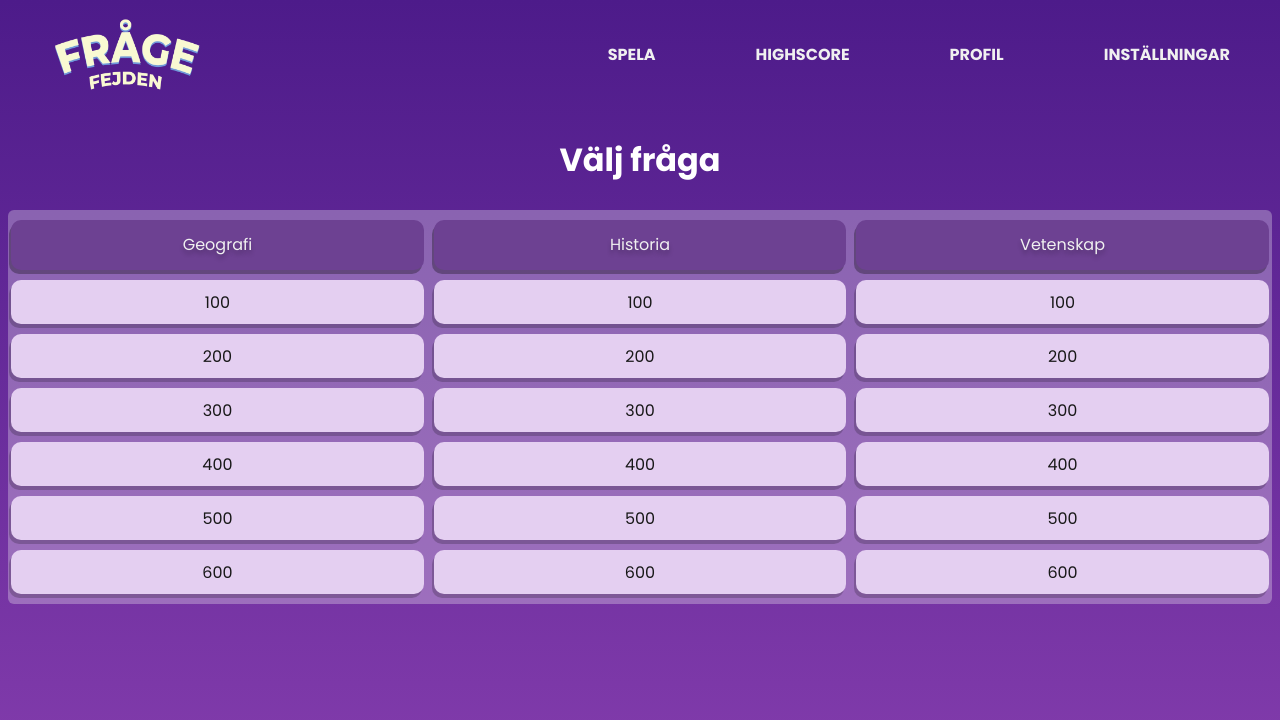
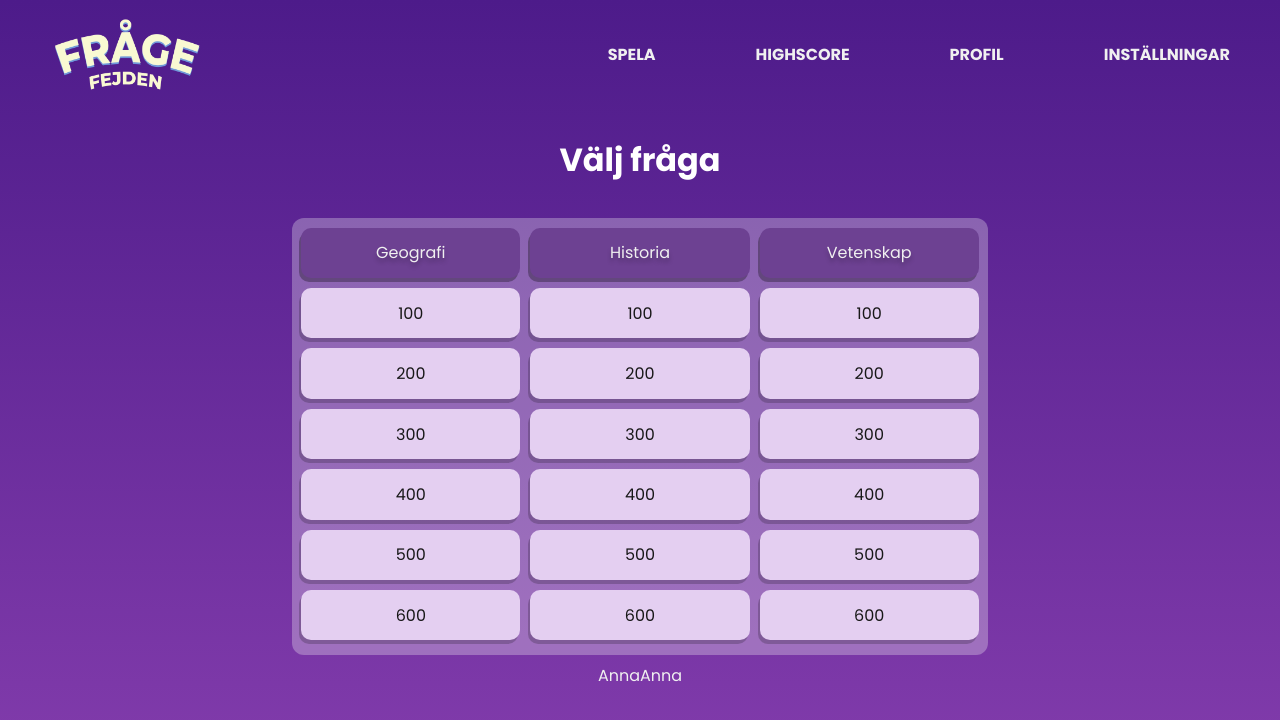
Before and after one commit to visceral89/Agil-Grupp-2, a Vue app: page /game in a window 1280 px wide. Shown: the top 720 px of the page. Built offline with nearby package versions, Linux system fonts and the light colour scheme.

Commit message:
Custom event Modal för Invite List

```diff
--- a/src/components/GameBoard.vue
+++ b/src/components/GameBoard.vue
@@ -12,25 +12,34 @@
 					:key="questionIndex"
 					:to="`/game/${question.id}`"
 					style="display: contents">
-					<QuestionCard :question="question"/>
+					<QuestionCard :question="question" />
 				</router-link>
 			</div>
 		</div>
+		<div id="player-container">
+			<div id="player">{{ userStorage.activeUser.username }}</div>
+			<div id="opponent" @click="toggleInviteModal">{{ userStorage.activeUser.username }}</div>
+		</div>
+		<InviteModal v-if="isInviteOpen" @is-invite-open="toggleInviteModal" />
 	</div>
 </template>
 
 <script>
 import questions from "../lib/questions.json";
 import QuestionCard from "./QuestionCard.vue";
+import InviteModal from "./InviteModal.vue";
+import { useUserStorage } from "../stores/storage";
 export default {
 	data() {
 		return {
+			isInviteOpen: false,
 			questions: questions,
 			categoryList: [],
 			questionsList: [],
+			userStorage: useUserStorage(),
 		};
 	},
-	components: { QuestionCard },
+	components: { QuestionCard, InviteModal },
 	methods: {
 		createBoard() {
 			//Hantera Kategorier
@@ -45,6 +54,10 @@ export default {
 				);
 			}
 			console.log(this.questionsList);
+		},
+		toggleInviteModal() {
+			this.isInviteOpen = !this.isInviteOpen;
+			console.log(this.isInviteOpen);
 		},
 	},
 
@@ -62,18 +75,29 @@ h2 {
 	font-style: normal;
 	font-weight: 700;
 }
+#game-wrapper {
+	display: flex;
+	flex-direction: column;
+	justify-content: center;
+	align-items: center;
+}
 #game-board {
 	display: grid;
 	grid-template-columns: repeat(3, auto);
+	gap: 10px;
 	grid-template-rows: auto;
 	align-items: center;
 	justify-items: center;
-	border-radius: 6px;
-	margin: auto;
+	border-radius: 12px;
+	max-width: 1200px;
 	text-align: center;
 	background-color: rgba(246, 246, 246, 0.3);
 	margin: 0.5rem;
-	padding: 0.6rem 0.2rem;
+	padding: 0.6rem 0.6rem;
+	padding-bottom: 0.9rem;
+}
+#player-container {
+	display: flex;
 }
 
 .category-column {
@@ -106,4 +130,10 @@ h2 {
 		width: 100%;
 	}
 }
+@media (min-width: 700px) {
+	.category-card {
+		min-width: 200px;
+		padding: 0.2rem 0.6rem;
+	}
+}
 </style>
--- /dev/null
+++ b/src/components/InviteModal.vue
@@ -0,0 +1,38 @@
+<template>
+	<div @click="$emit('is-invite-open')" id="modal-container">
+		<div id="flex-container">
+			<div id="user-list"></div>
+		</div>
+	</div>
+</template>
+<script>
+export default {
+	data() {
+		return {};
+	},
+};
+</script>
+<style scoped>
+#modal-container {
+	position: absolute;
+	top: 0;
+	right: 0;
+	left: 0;
+	bottom: 0;
+	background-color: hsla(0, 0%, 0%, 0.5);
+	backdrop-filter: blur(5px);
+}
+#flex-container {
+	height: 100%;
+	display: flex;
+	justify-content: center;
+	align-items: center;
+}
+
+#user-list {
+	background-color: hsl(0, 0%, 90%);
+	width: 300px;
+	height: 300px;
+	border-radius: 12px;
+}
+</style>
--- a/src/components/QuestionCard.vue
+++ b/src/components/QuestionCard.vue
@@ -1,5 +1,7 @@
 <template>
-	<div @click="isDisabeled" class="question-card" :class="{ disabeled: isDisabeled }">{{ question.points }}</div>
+	<div @click="isDisabeled" class="question-card" :class="{ disabeled: isDisabeled }">
+		{{ question.points }}
+	</div>
 </template>
 <script>
 export default {
@@ -38,4 +40,10 @@ export default {
 		min-width: 100px;
 	}
 }
+@media (min-width: 700px) {
+	.question-card {
+		min-width: 200px;
+		padding: 0.2rem 0.6rem;
+	}
+}
 </style>
--- a/src/stores/storage.js
+++ b/src/stores/storage.js
@@ -20,6 +20,7 @@ export const useUserStorage = defineStore("userStorage", {
 			points: 0,
 			email: "hej@iths.se",
 		},
+		opponent: {},
 	}),
 	actions: {
 		loginUser(user) {
```
